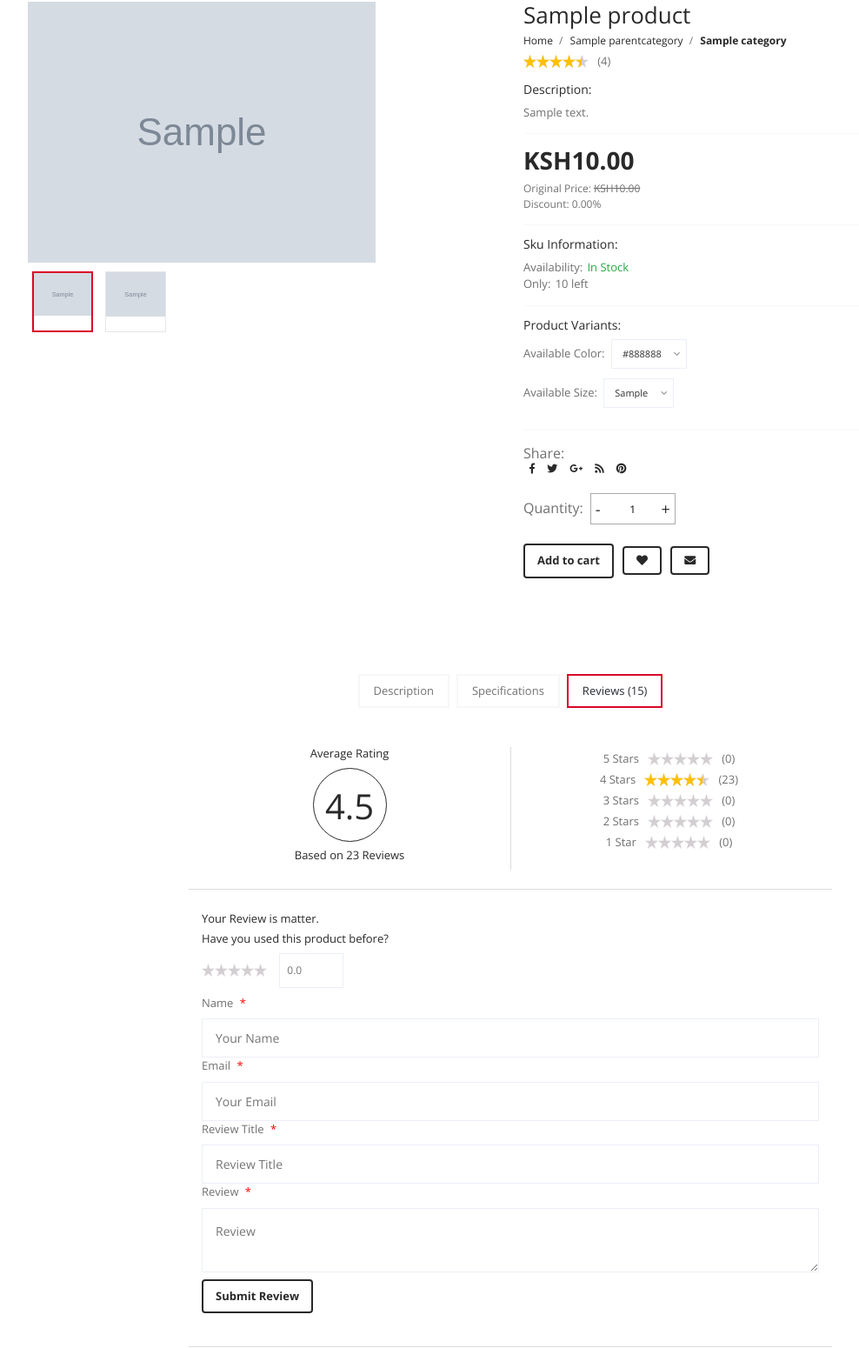
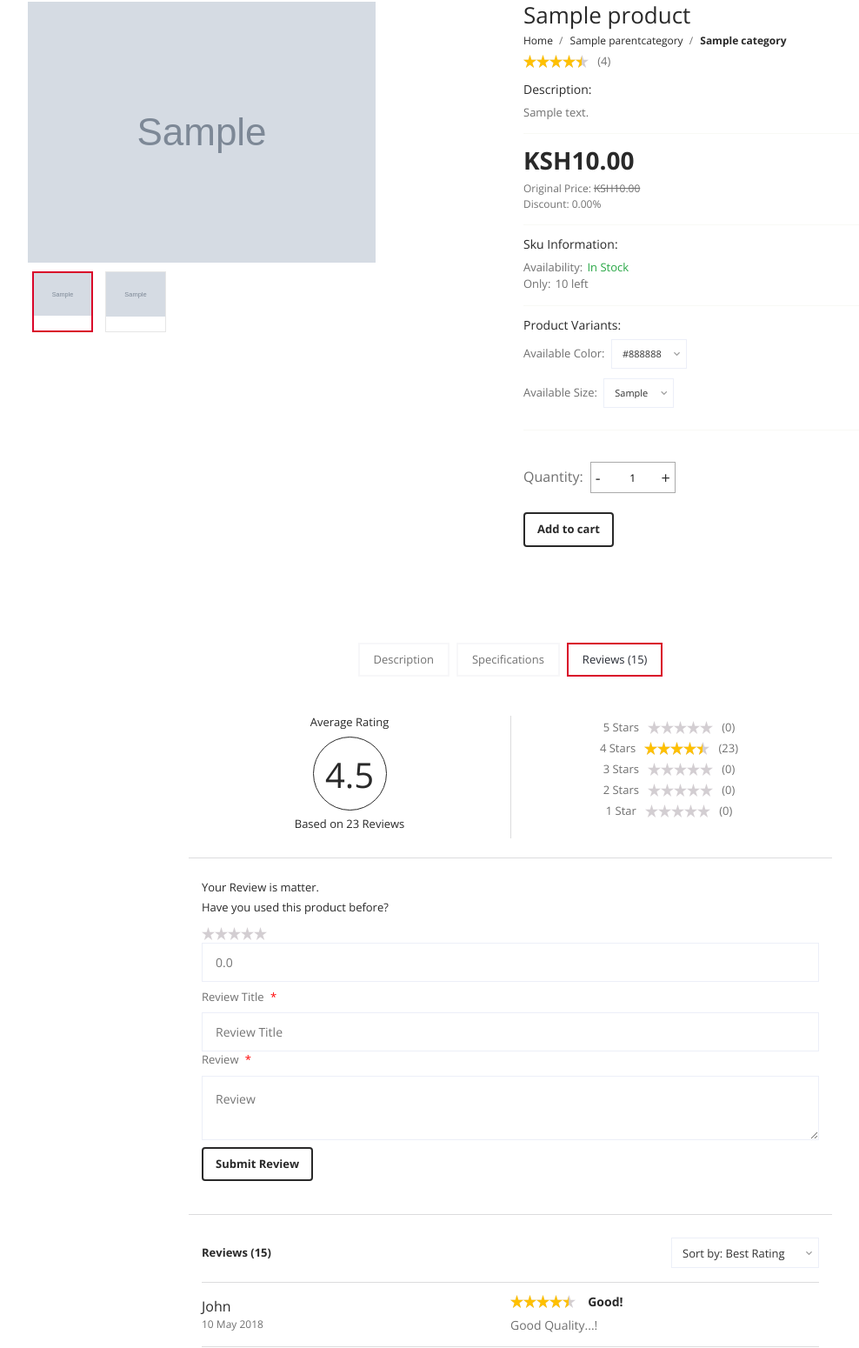
Before and after one commit to indieka900/dj_ecommerce, a Django app: page /product/1/ in a window 1280 px wide, after a click on "Reviews (15)". Shown: the part 772-2322 px from the top of the page at 87% size, without its empty margins (53-1041 px from the left). Run offline with Django 5.2, Linux system fonts and the light colour scheme; a user stored in the database is signed in; tables that the repository leaves empty hold one stand-in row (values such as "Sample post"); grey boxes marked "Sample" are stand-in pictures; some libraries are stand-ins or nearby versions.

Commit message:
fixed auth in the templates

```diff
--- a/ecommerce/templates/base.html
+++ b/ecommerce/templates/base.html
@@ -67,6 +67,7 @@
                   <i class="fas fa-chevron-down u-s-m-l-9"></i>
                 </a>
                 <ul class="g-dropdown" style="width: 200px">
+                  {% if user.is_authenticated %}
                   <li>
                     <a href="{% url 'cart_detail' %}">
                       <i class="fas fa-cog u-s-m-r-9"></i>
@@ -83,7 +84,6 @@
                       Checkout</a>
                   </li>
                   <li>
-                    {% if user.is_authenticated %}
                     <a href="{% url 'logout' %}">
                       <i class="fas fa-sign-in-alt u-s-m-r-9"></i>
                       Logout
--- a/ecommerce/templates/single-product.html
+++ b/ecommerce/templates/single-product.html
@@ -116,7 +116,7 @@ Product-Detail
             </div>
             <div class="section-6-social-media-quantity-actions u-s-p-y-14">
               <div class="quick-social-media-wrapper u-s-m-b-22">
-                <span>Share:</span>
+                <!-- <span>Share:</span>
                 <ul class="social-media-list">
                   <li>
                     <a href="#">
@@ -143,7 +143,7 @@ Product-Detail
                       <i class="fab fa-pinterest"></i>
                     </a>
                   </li>
-                </ul>
+                </ul> -->
               </div>
               <div class="quantity-wrapper u-s-m-b-22">
                 <span>Quantity:</span>
@@ -157,8 +157,8 @@ Product-Detail
                 <button class="button button-outline-secondary" type="submit">
                   Add to cart
                 </button>
-                <button class="button button-outline-secondary far fa-heart u-s-m-l-6"></button>
-                <button class="button button-outline-secondary far fa-envelope u-s-m-l-6"></button>
+                <!-- <button class="button button-outline-secondary far fa-heart u-s-m-l-6"></button> -->
+                <!-- <button class="button button-outline-secondary far fa-envelope u-s-m-l-6"></button> -->
               </div>
           </form>
         </div>
@@ -321,31 +321,38 @@ Product-Detail
                     <h6 class="review-h6">
                       Have you used this product before?
                     </h6>
+                    <form action="{% url 'add_review' product.id %}" method="post">
+                      {% csrf_token %}
                     <div class="star-wrapper u-s-m-b-8">
                       <div class="star">
                         <span id="your-stars" style="width: 0"></span>
                       </div>
                       <label for="your-rating-value"></label>
-                      <input id="your-rating-value" type="text" class="text-field" placeholder="0.0" />
+                      <input id="your-rating-value" type="text" name="rating" class="text-field" placeholder="0.0" />
                       <span id="star-comment"></span>
                     </div>
-                    <form>
+
+                      {% if user.is_authenticated  %}
+                       {% else %}
+
+
                       <label for="your-name">Name
                         <span class="astk"> *</span>
                       </label>
-                      <input id="your-name" type="text" class="text-field" placeholder="Your Name" />
+                      <input id="your-name" name="name" type="text" class="text-field" placeholder="Your Name" />
                       <label for="your-email">Email
                         <span class="astk"> *</span>
                       </label>
-                      <input id="your-email" type="text" class="text-field" placeholder="Your Email" />
+                      <input id="your-email" type="text" name="email" class="text-field" placeholder="Your Email" />
+                      {% endif %}
                       <label for="review-title">Review Title
                         <span class="astk"> *</span>
                       </label>
-                      <input id="review-title" type="text" class="text-field" placeholder="Review Title" />
+                      <input id="review-title" type="text" name="review_title" class="text-field" placeholder="Review Title" />
                       <label for="review-text-area">Review
                         <span class="astk"> *</span>
                       </label>
-                      <textarea class="text-area u-s-m-b-8" id="review-text-area" placeholder="Review"></textarea>
+                      <textarea class="text-area u-s-m-b-8" id="review-text-area" name="review" placeholder="Review"></textarea>
                       <button class="button button-outline-secondary">
                         Submit Review
                       </button>
--- a/ecommerce/views/product_views.py
+++ b/ecommerce/views/product_views.py
@@ -9,20 +9,23 @@ def common_data(request):
     app_data = AppContent.objects.all().first()
     sliders = Slider.objects.filter(app=app_data)
     total_price = 0
-    try:
-        cart = Cart.objects.get(user=request.user)
-        cart_items = cart.cart_items.select_related('product').all()
+    cart_items = []
+    total_items = 0
+    if request.user.is_authenticated:
+        try:
+            cart = Cart.objects.get(user=request.user)
+            cart_items = cart.cart_items.select_related('product').all()
 
-        total_price = cart.total_price() if cart_items.exists() else 0
+            total_price = cart.total_price() if cart_items.exists() else 0
 
-        # template = 'cart.html' if cart_items.exists() else 'cart-empty.html'
-        # return render(request, template, context)
+            # template = 'cart.html' if cart_items.exists() else 'cart-empty.html'
+            # return render(request, template, context)
 
-    except Cart.DoesNotExist:
-        cart_items = []
+        except Cart.DoesNotExist:
+            cart_items = []
 
-    # Calculate total items
-    total_items = cart_items.count() if cart_items else 0
+        # Calculate total items
+        total_items = cart_items.count() if cart_items else 0
 
     return {
         'app_data': app_data,
```
